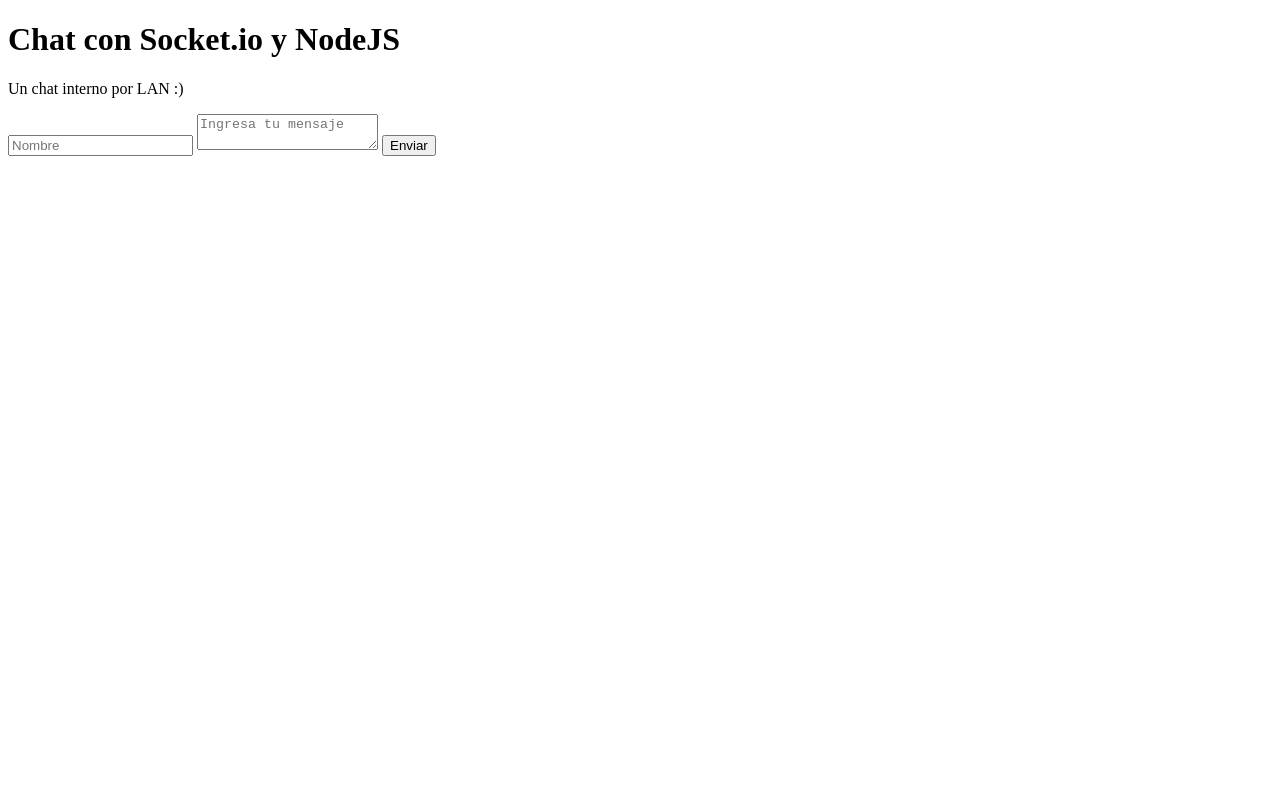
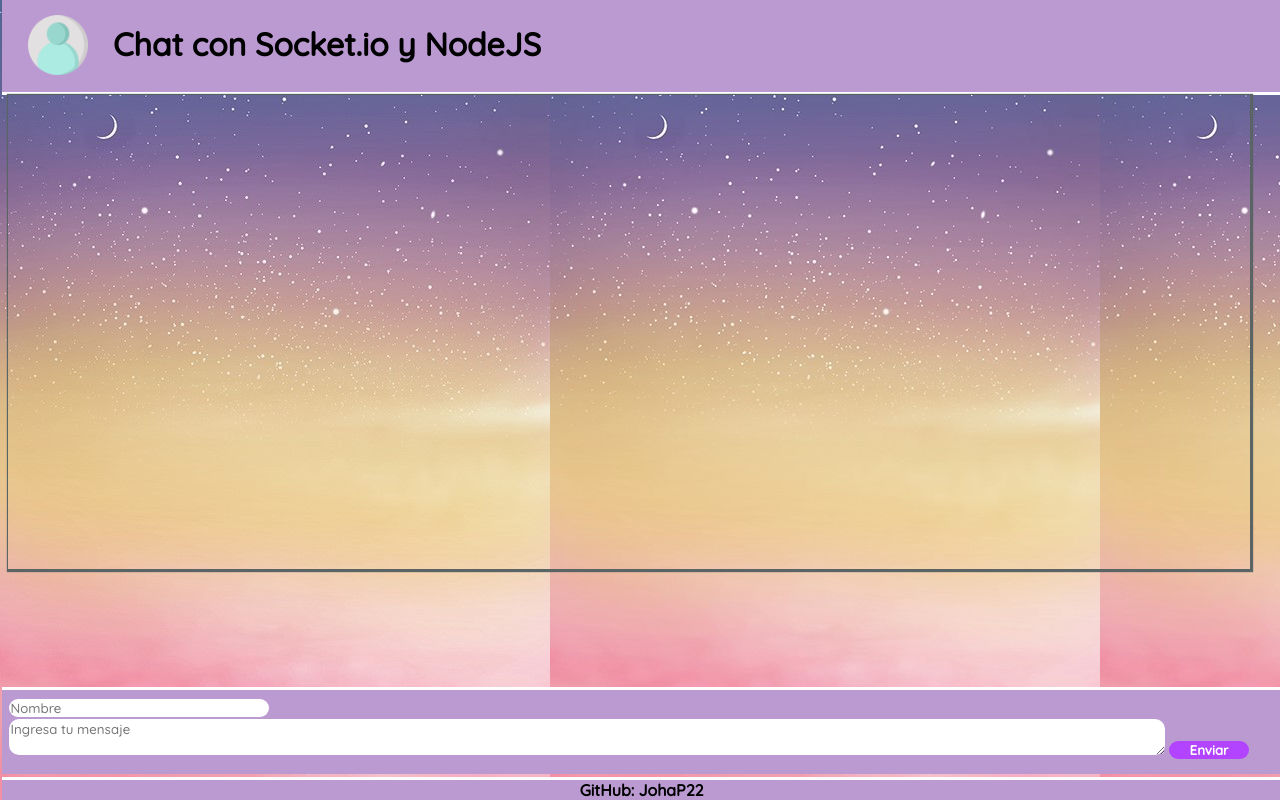
Before and after one commit to JohaP22/chat-socketio, a website: page client/index.html in a window 1280 px wide. Drawn offline with nearby package versions, Linux system fonts and the light colour scheme; no server answers.

Commit message:
ajustes de diiseño

```diff
--- /dev/null
+++ b/client/assets/css/style.css
@@ -0,0 +1,98 @@
+@font-face {
+    font-family: "quicksand" ;
+    src: url('../fonts/quicksand.ttf');
+}
+body{
+    background-image: url('../img/romantic-background.png');
+    font-family: 'quicksand', sans-serif;
+}
+.perfil{
+    background-color: #bb9ad2;
+    margin-top: -1%;
+    margin-left: -0.5%;
+    margin-right: -0.5%;
+    padding: 7px;
+    border-bottom: 3px solid white;
+    width: 100%;
+    display: flex;
+}
+.perfil img{
+    width: 60px;
+    height: 60px;
+    margin-top: 1%;
+    margin-right: 2%;
+    margin-left: 1.5%;
+}
+.perfil p{
+    font-style: italic;
+}
+#mesagge{
+    padding: 1%;
+    width: 95%;
+    height: 56%;
+    color: white;
+    margin-top: 0px;
+    box-shadow: 1px 1px 1px 2px #5a6465;
+    position: absolute;
+    overflow-y: scroll;
+}
+#mesagge div p{
+    padding: 1%;
+    color: rgb(5, 5, 5);
+    font-weight: bold;
+    margin-top: 0px;
+    background-color: #bb9ad27a;
+    box-shadow: 1px 1px 1px 2px #5a6465;
+    border-radius: 20px;
+}
+form{
+    margin-top: 1%;
+    width: 100%;
+    background-color: #bb9ad2;
+    border-top: 3px solid white;
+    margin-top: -1%;
+    margin-left: -0.5%;
+    margin-right: -0.5%;
+    padding: 7px;
+    padding-bottom: 15px;
+    margin-bottom: 2%;
+    position: fixed;
+    bottom: 0px;
+}
+form input,form textarea{
+    border-radius: 10px;
+    font-family: 'quicksand';
+}
+form a img{
+    width: 3%;
+}
+form input[type="text"]{
+    width: 20%;
+    border: none;
+    margin-bottom: 2px;
+}
+form input[type="submit"] {
+    border: none;
+    width: 80px;
+    background-color: #b243ff;
+    color: #ffff;
+    font-weight: bold;
+    font-family: 'quicksand';
+}
+form textarea{
+    width: 90%;
+    border: none;
+}
+footer{
+    width: 100%;
+    margin-left: -0.5%;
+    background-color: #bb9ad2;
+    border-top: 3px solid white;
+    position: fixed;
+    bottom: 0px;
+}
+footer p{
+    text-align: center;
+    margin:0px;
+    font-weight: bold;
+}
--- a/client/index.html
+++ b/client/index.html
@@ -1,21 +1,29 @@
 <!DOCTYPE html>
 <html lang="en">
+
 <head>
     <meta charset="UTF-8">
     <meta http-equiv="X-UA-Compatible" content="IE=edge">
     <meta name="viewport" content="width=device-width, initial-scale=1.0">
     <title>Chat con Socket.io y NodeJS</title>
+    <link rel="stylesheet" href="assets/css/style.css">
     <script type="text/javascript" src="/socket.io/socket.io.js"></script>
     <script src="main.js"></script>
 </head>
+
 <body>
-    <h1>Chat con Socket.io y NodeJS</h1>
-    <p>Un chat interno por LAN :)</p>
+    <div class="perfil">
+        <img src="assets/img/user.png"/>
+        <h1>Chat con Socket.io y NodeJS</h1>
+    </div>
     <div id="mesagge"></div>
-    <form onsubmit="addMessage(this)">
-    <input type="text" name="nickname" placeholder="Nombre"/>
-    <textarea name="message" placeholder="Ingresa tu mensaje"></textarea>
-    <input type="submit" value="Enviar"></textarea>
+    <form #formChat onsubmit="return addMessage(this)">
+        <input type="text" name="nickname" placeholder="Nombre" required/>
+        <textarea name="message" placeholder="Ingresa tu mensaje" required></textarea>
+        <input type="submit" value="Enviar">
     </form>
 </body>
+<footer>
+    <p>GitHub: JohaP22</p>
+</footer>
 </html>
--- a/client/main.js
+++ b/client/main.js
@@ -1,19 +1,21 @@
-var socket = io.connect('http://localhost:7777',{forceNew:true})
+var socket = io.connect('http://192.168.1.102:7777',{forceNew:true})
+
 socket.on('message',function(data){
     renderMessages(data)
 })
 function renderMessages(data){
     var messList = data.map((message,index)=>{
-        return `<div><strong>${message.nickname}</strong> : ${message.message}</div>`
+        return `<div><strong>${message.nickname} </strong> dice :<br/><p> ${message.message}</p></div>`
     }).join(' ')
     document.querySelector('#mesagge').innerHTML = messList
+    document.querySelector('#mesagge').scrollTop = document.querySelector('#mesagge').scrollHeight;
 }
 function addMessage(e){
     var messages={
-        nickname:document.querySelector('[name="nickname"]').value,
+        nickname: document.querySelector('[name="nickname"]').value,
         message:document.querySelector('[name="message"]').value
     };
-    document.querySelector('[name="nickname"]').style.display = 'none';
     socket.emit('add-messages',messages);
+    document.querySelector('[name="nickname"]').style.display='none';
     return false;
 }
```
Also changed, not shown: client/assets/fonts/quicksand.ttf (added), client/assets/img/romantic-background.png (added), client/assets/img/send.png (added), client/assets/img/user.png (added).
